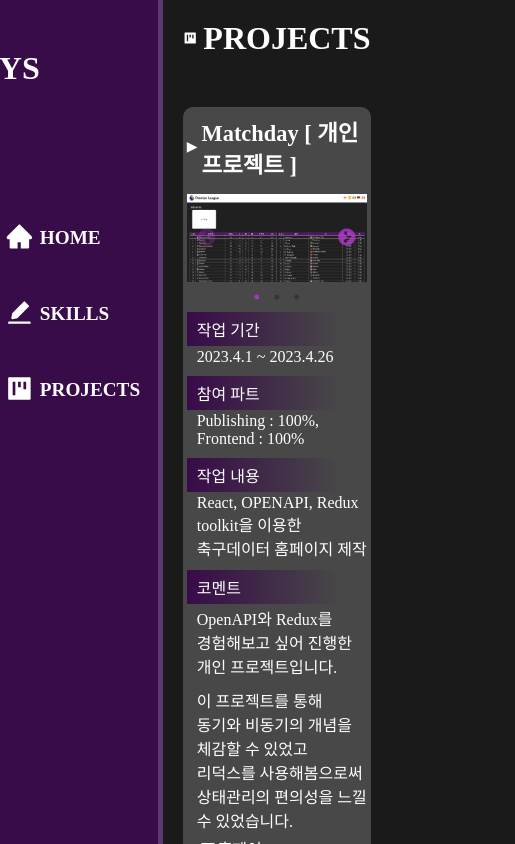
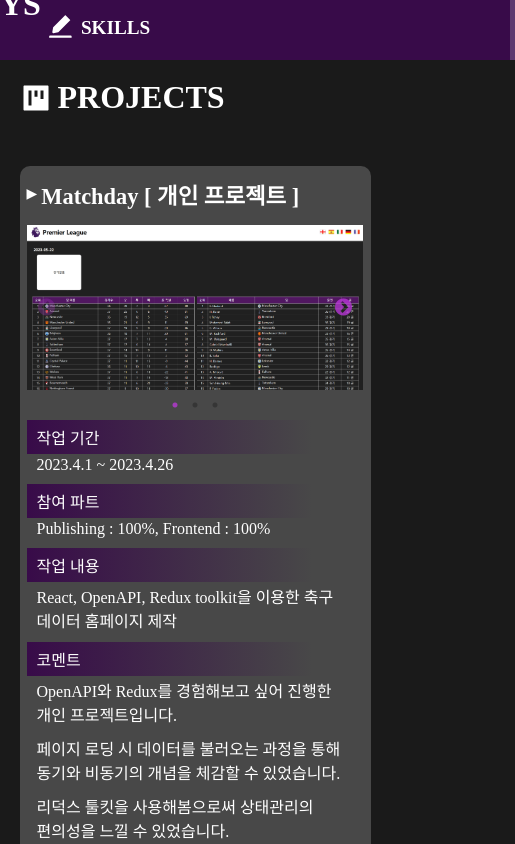
Before and after one commit to marcoys/portfolio_new, a React (Create React App) app: page /projects in a window 390 px wide. Shown: the whole page, 515 px wide, since content can reach past the window. Built offline with nearby package versions, Linux system fonts and the light colour scheme.

Commit message:
230717 pc

```diff
--- a/src/App.js
+++ b/src/App.js
@@ -10,13 +10,12 @@
   return (
     <div className="App">
       <Header />
-      <div className='content'>
-        <Routes>
-          <Route path='/' element={ <Intro />} />
-          <Route path='/skills' element={ <Skills />} />
-          <Route path='/projects' element={ <Projects /> } />
-        </Routes>
-      </div>
+
+      <Routes>
+        <Route path='/' element={ <Intro />} />
+        <Route path='/skills' element={ <Skills />} />
+        <Route path='/projects' element={ <Projects /> } />
+      </Routes>
     </div>
   );
 }
--- a/src/assets/projects.json
+++ b/src/assets/projects.json
@@ -154,9 +154,10 @@
     "url" : "https://marcoys.github.io/matchday/",
     "period": "2023.4.1 ~ 2023.4.26",
     "part": "Publishing : 100%, Frontend : 100%",
-    "work": ["React, OPENAPI, Redux toolkit을 이용한 축구데이터 홈페이지 제작"],
+    "work": ["React, OpenAPI, Redux toolkit을 이용한 축구 데이터 홈페이지 제작"],
     "comment": ["OpenAPI와 Redux를 경험해보고 싶어 진행한 개인 프로젝트입니다.",
-    "이 프로젝트를 통해 동기와 비동기의 개념을 체감할 수 있었고 리덕스를 사용해봄으로써 상태관리의 편의성을 느낄 수 있었습니다."
+    "페이지 로딩 시 데이터를 불러오는 과정을 통해 동기와 비동기의 개념을 체감할 수 있었습니다.",
+    "리덕스 툴킷을 사용해봄으로써 상태관리의 편의성을 느낄 수 있었습니다. "
     ],
     "skill": [ "react", "javascript", "sass", "html"],
     "image": [ "matchday_01", "matchday_02", "matchday_03" ],
--- a/src/assets/skills.json
+++ b/src/assets/skills.json
@@ -5,7 +5,7 @@
     "icon" : "react",
     "detail" : [
       "React를 이용해 개인프로젝트를 진행한 경험이 있습니다.", "데이터 상태관리를 위해 Redux toolkit을 사용할 수 있습니다.",
-      "컴포넌트의 재사용과 범용성에 중점을 둔 구조설계를 추구합니다."]
+      "컴포넌트의 재사용과 범용성에 중점을 둔 구조설계를 추구합니다.","라우팅을 처리하여 다중 페이지 어플리케이션을 구축할 수 있습니다.", "RESTful API와의 통신을 처리할 수 있습니다."]
   },
   {
     "id" : 1,
@@ -14,7 +14,7 @@
     "detail" : [
       "자바스크립트를 통해 jquery없이 DOM 조작을 할 수 있습니다.",
       "IE가 지원 종료됨에 따라 ES6를 주로 사용하였습니다.",
-      "필요함에 따라 각종 라이브러리를 사용할 수 있습니다."]
+      "필요함에 따라 각종 라이브러리를 사용할 수 있습니다.", "요소의 스타일을 동적으로 변경하고 애니메이션 효과를 적용할 수 있습니다."]
   },
   {
     "id" : 2,
@@ -30,15 +30,15 @@
     "title" : "jQuery",
     "icon" : "jquery",
     "detail" : [
-      "jQuery를 이용해 css로는 구현 한계가 있는 동작이나 이벤트들을 연출할 수 있습니다."
+      "jQuery를 이용해 css로는 구현 한계가 있는 동작이나 이벤트들을 연출할 수 있습니다.", "이벤트 핸들링을 쉽게 구현할 수 있으며, 클릭, 호버 등 다양한 이벤트를 처리할 수 있습니다.", "다양한 플러그인과 확장 기능을 사용해본 경험이 있습니다.", "DOM 요소의 이동, 추가, 삭제 등을 쉽게 처리할 수 있습니다."
     ]
   },
   {
     "id" : 4,
-    "title" : "SASS",
+    "title" : "SCSS",
     "icon" : "sass",
     "detail" : [
-      "sass"
+      "변수를 사용하여 스타일 값을 재사용하고 유지보수성을 높일 수 있습니다.", "믹스인을 사용하여 CSS 집합을 재사용하고 코드 중복을 줄일 수 있습니다."
     ]
   },
   {
@@ -46,7 +46,7 @@
     "title" : "CSS3",
     "icon" : "css3",
     "detail" : [
-      "CSS를 이용해 반응형 홈페이지를 제작할 수 있습니다.", "Animation과 KeyFrame을 통해 역동적인 화면을 연출 할 수 있습니다."
+      "CSS를 이용해 반응형 홈페이지를 제작할 수 있습니다.", "Animation과 KeyFrame을 통해 역동적인 화면을 연출 할 수 있습니다.", "FLEX박스 같은 레이아웃 모듈을 사용하여 요소의 배치와 정렬을 유연하게 조작할 수 있습니다."
     ]
   },
   {
--- a/src/components/Intro.js
+++ b/src/components/Intro.js
@@ -19,7 +19,11 @@
           웹 퍼블리셔, 프론트엔드 개발자<br />
           <strong>이유상</strong>의 포트폴리오입니다.
         </h1>
-        <p></p>
+        <p>열정적인 학습자로서 지속적인 성장과 새로운 기술 습득에 주도적으로 도전합니다.</p>
+        <p>새로운 기술과 트렌드에 능숙하게 대응하여 현대적이고 효율적인 웹 솔루션을 제공할 수 있는 개발자가 목표입니다.</p>
+      </div>
+      <div className='intro_info'>
+        tpzjsem
       </div>
       <video autoPlay muted loop className={'start ' + fade}>
         <source src={bg_url} type="video/mp4" />
--- a/src/components/Projects.js
+++ b/src/components/Projects.js
@@ -18,6 +18,7 @@
   }, [])
 
   return (
+    <div className='content'>
       <div className={`projects start ${fade}`}>
         <div className='title'>
           <AiFillProject />
@@ -72,6 +73,7 @@
           }
         </div>
       </div>
+    </div>
   )
 }
 
--- a/src/components/Skills.js
+++ b/src/components/Skills.js
@@ -33,6 +33,7 @@
   }
 
   return (
+    <div className='content'>
       <div className={`skills start ${fade}`}>
         {
           modal ? <div onClick={() => {closeModal()}} className={`bg-black ${modalFade}`}></div> : null
@@ -73,6 +74,7 @@
             }
         </div>
       </div>
+    </div>
   )
 }
 
--- a/src/scss/App.scss
+++ b/src/scss/App.scss
@@ -16,6 +16,7 @@
     position: relative;
     width: 100%;
     padding: 5%;
+    box-sizing: border-box;
     overflow-y: scroll;
     .title {
       @include title;
@@ -50,3 +51,9 @@
     line-height: 39px;
   }
 }
+
+@media only screen and (max-width : 768px) {
+  .App {
+    flex-direction: column;
+  }
+}
--- a/src/scss/header.scss
+++ b/src/scss/header.scss
@@ -43,3 +43,10 @@
     }
   }
 }
+
+@media only screen and (max-width : 768px) {
+  header {
+    width: 100%;
+    flex-direction: row;
+  }
+}
--- a/src/scss/intro.scss
+++ b/src/scss/intro.scss
@@ -2,6 +2,7 @@
   position: relative;
   width: 100%;
   height: 100%;
+  overflow-y: scroll;
   .intro_content {
     width: 100%;
     height: 100%;
@@ -19,6 +20,10 @@
         -webkit-animation: cc 10s infinite linear;
       }
     }
+  }
+  .intro_info {
+    height: 100%;
+    background-color: #bbbbbb;
   }
 
   video {
```
Lines whose indentation alone changed are shown as unchanged.
